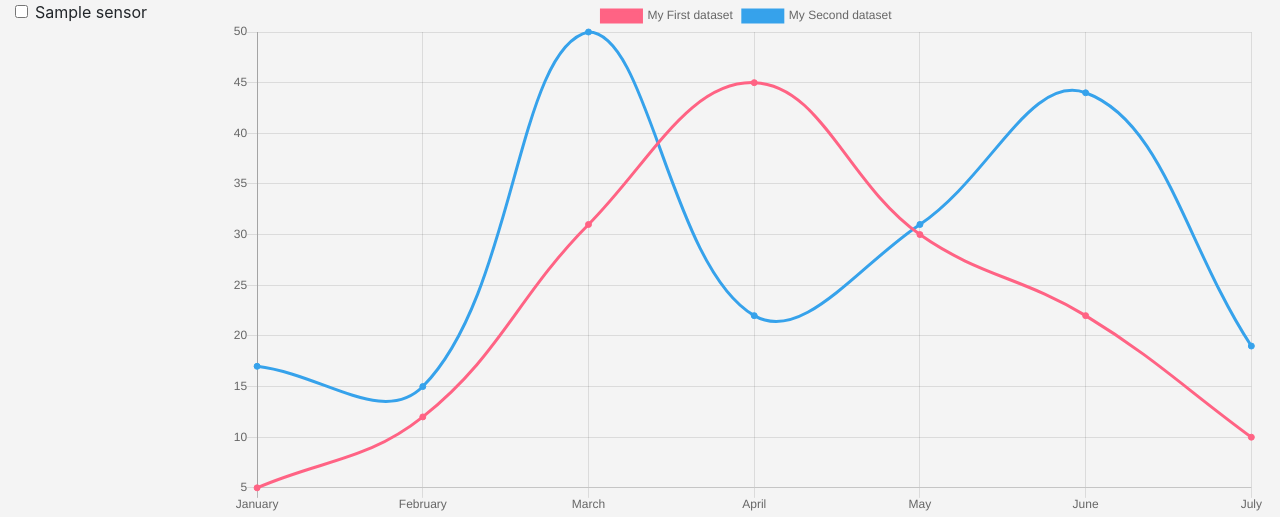
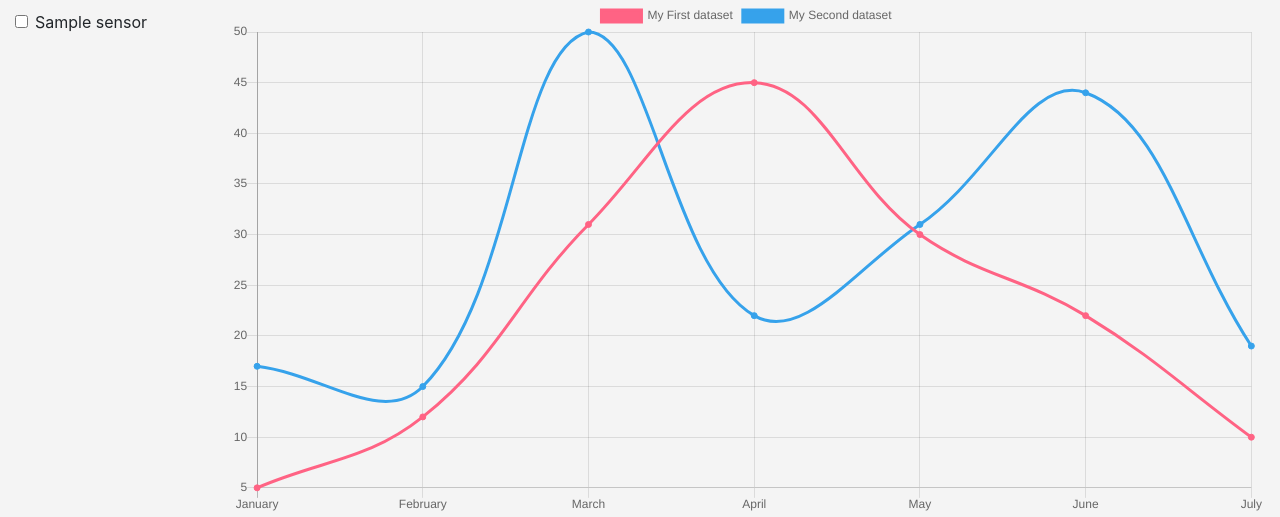
Before and after one commit to JacopoBucchioni/ppmproject-iot-temperature, a Django app: page /chart/ in a window 1280 px wide. Shown: the part 56-573 px from the top of the page. Run offline with Django 3.2, Linux system fonts and the light colour scheme; tables that the repository leaves empty hold one stand-in row (values such as "Sample post"); some libraries are stand-ins or nearby versions.

Commit message:
Update style.css

```diff
--- a/iotemperature/static/iotemperature/css/style.css
+++ b/iotemperature/static/iotemperature/css/style.css
@@ -71,3 +71,8 @@ body {
 #bottone-modifica {
 	margin-top: 14px;
 }
+
+
+.form-check {
+	margin-top: 10px;
+}
```
